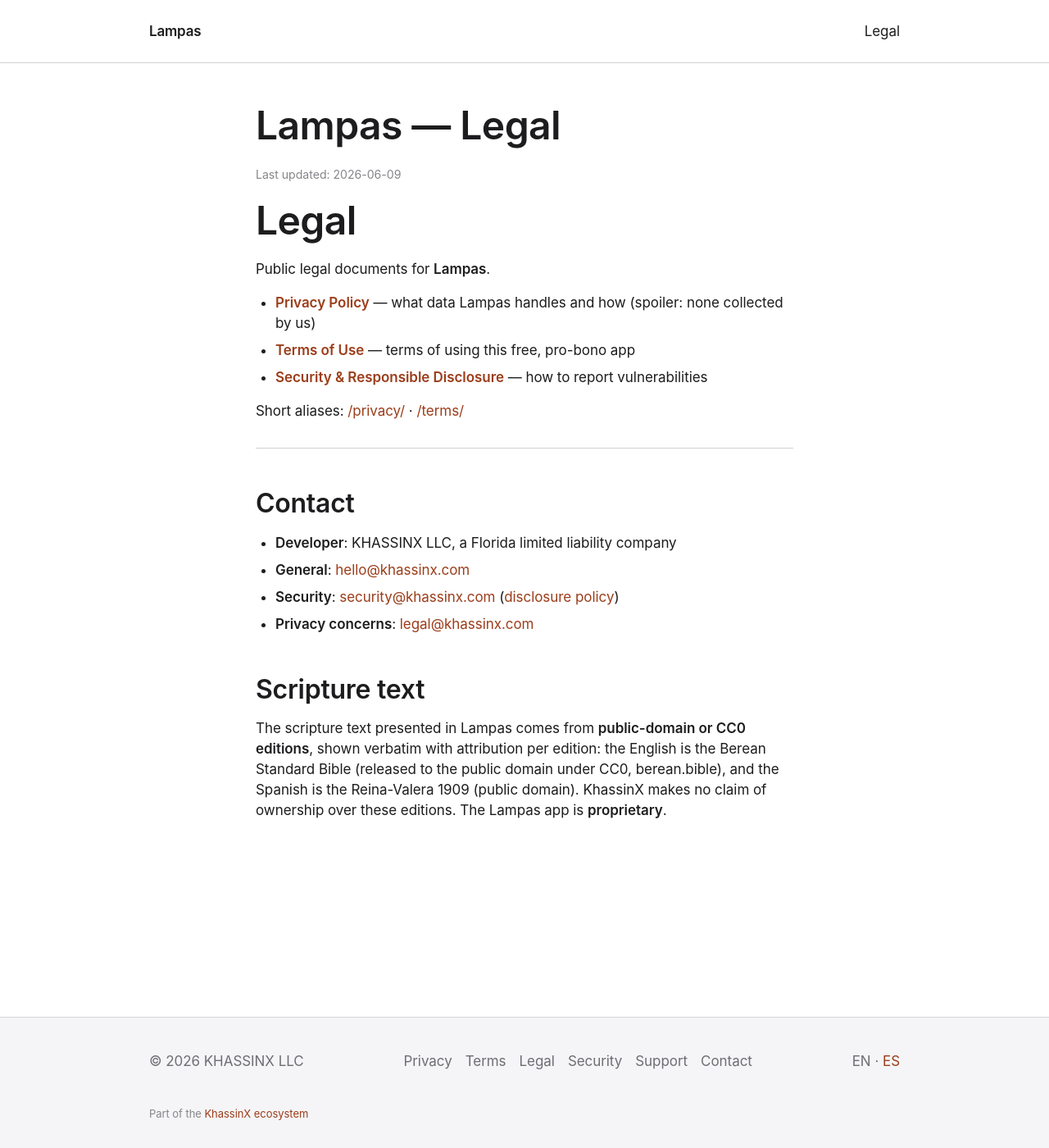
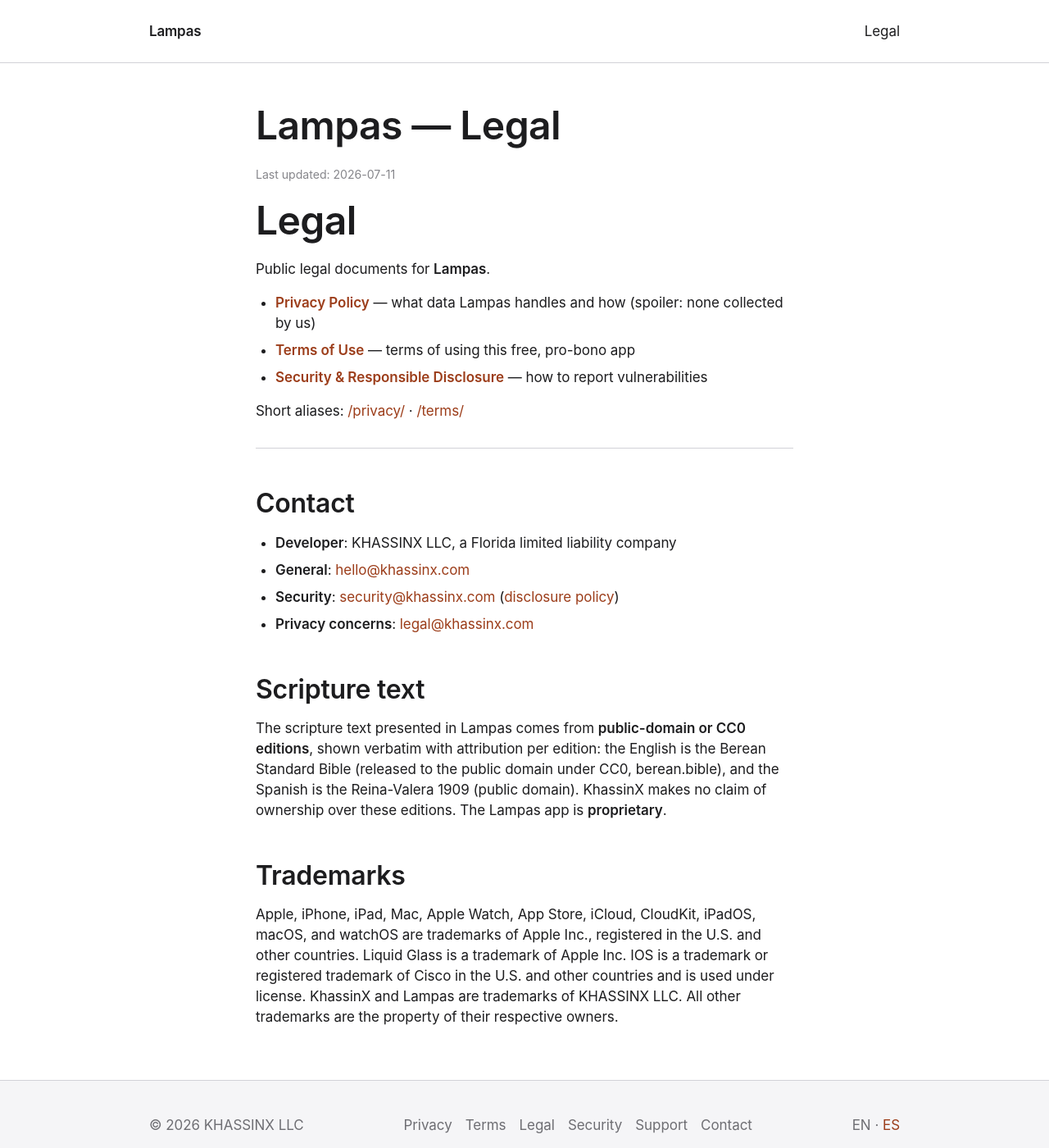
Before and after one commit to KhassinX/lampas-web, a Jekyll site: the page built from legal/index.md, in a window 1280 px wide and 1400 px high. Shown: the whole window at 82% size. Built offline with Jekyll 4.4.1, drawn with Linux system fonts in a browser that asks for light colours.

Commit message:
feat(site): sección Trademarks en /legal/ (khassinx-os#266 §4.6) (#11)
Aplica la base web endurecida del umbrella a Lampas: credit line
internacional de las marcas Apple que el site realmente usa (iCloud,
App Store, iPhone, iPad, Mac, Apple Watch, watchOS, macOS, iPadOS,
CloudKit, Liquid Glass), línea Cisco por el uso de "iOS", y KhassinX +
Lampas como marcas de KHASSINX LLC. El site usaba estas marcas en todo
el copy sin atribución.

Patrón de referencia: khassinx-apex-web#31.

```diff
--- a/legal/index.md
+++ b/legal/index.md
@@ -5,7 +5,7 @@ permalink: /legal/
 lang: en
 canonical_en: /legal/
 canonical_es: /es/legal/
-updated: 2026-06-09
+updated: 2026-07-11
 ---
 
 # Legal
@@ -30,3 +30,7 @@ Short aliases: [/privacy/](/legal/privacy/) · [/terms/](/legal/terms/)
 ## Scripture text
 
 The scripture text presented in Lampas comes from **public-domain or CC0 editions**, shown verbatim with attribution per edition: the English is the Berean Standard Bible (released to the public domain under CC0, berean.bible), and the Spanish is the Reina-Valera 1909 (public domain). KhassinX makes no claim of ownership over these editions. The Lampas app is **proprietary**.
+
+## Trademarks
+
+Apple, iPhone, iPad, Mac, Apple Watch, App Store, iCloud, CloudKit, iPadOS, macOS, and watchOS are trademarks of Apple Inc., registered in the U.S. and other countries. Liquid Glass is a trademark of Apple Inc. IOS is a trademark or registered trademark of Cisco in the U.S. and other countries and is used under license. KhassinX and Lampas are trademarks of KHASSINX LLC. All other trademarks are the property of their respective owners.
```
Also changed, not shown: es/legal/index.md (+5 -1 lines).
